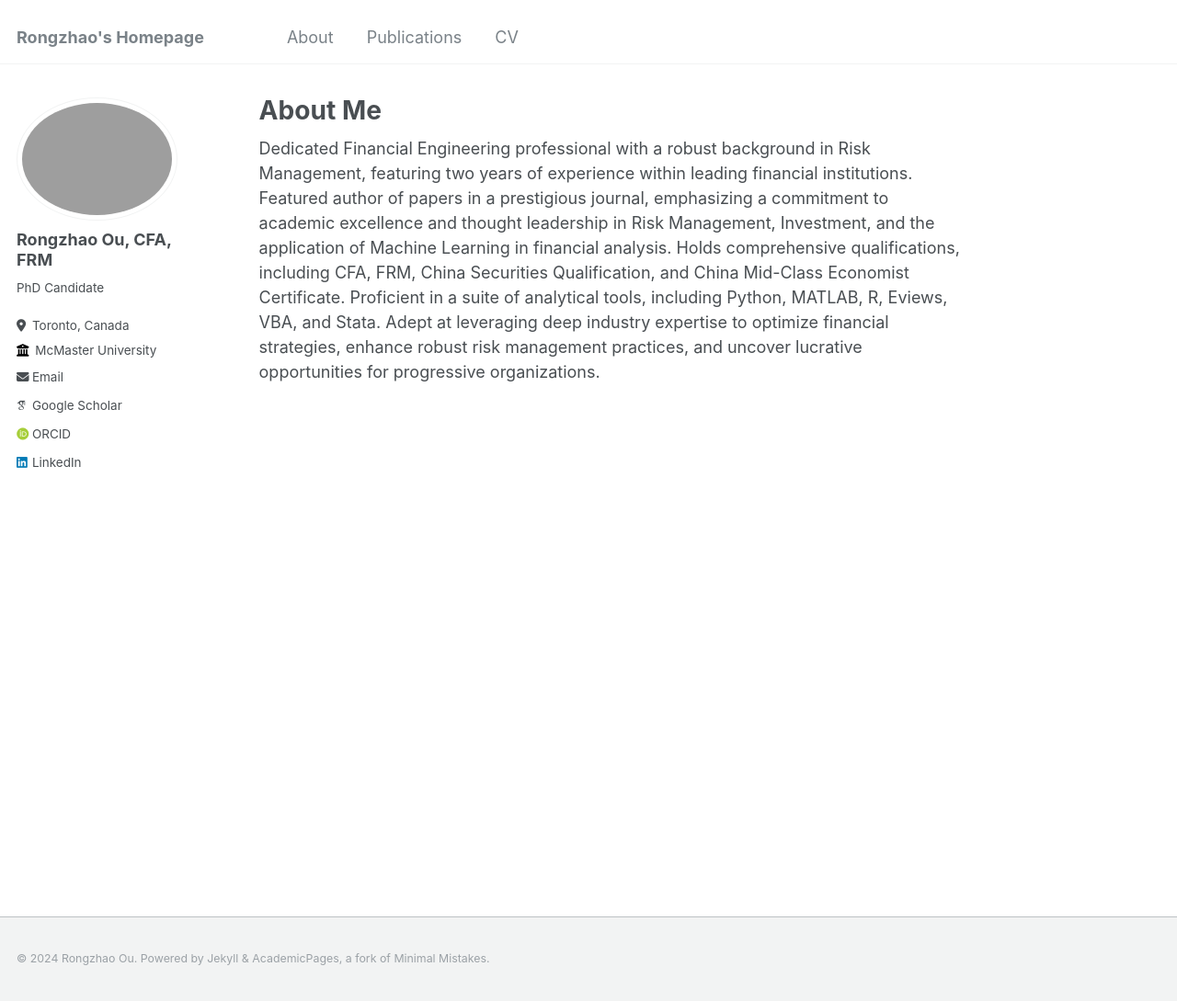
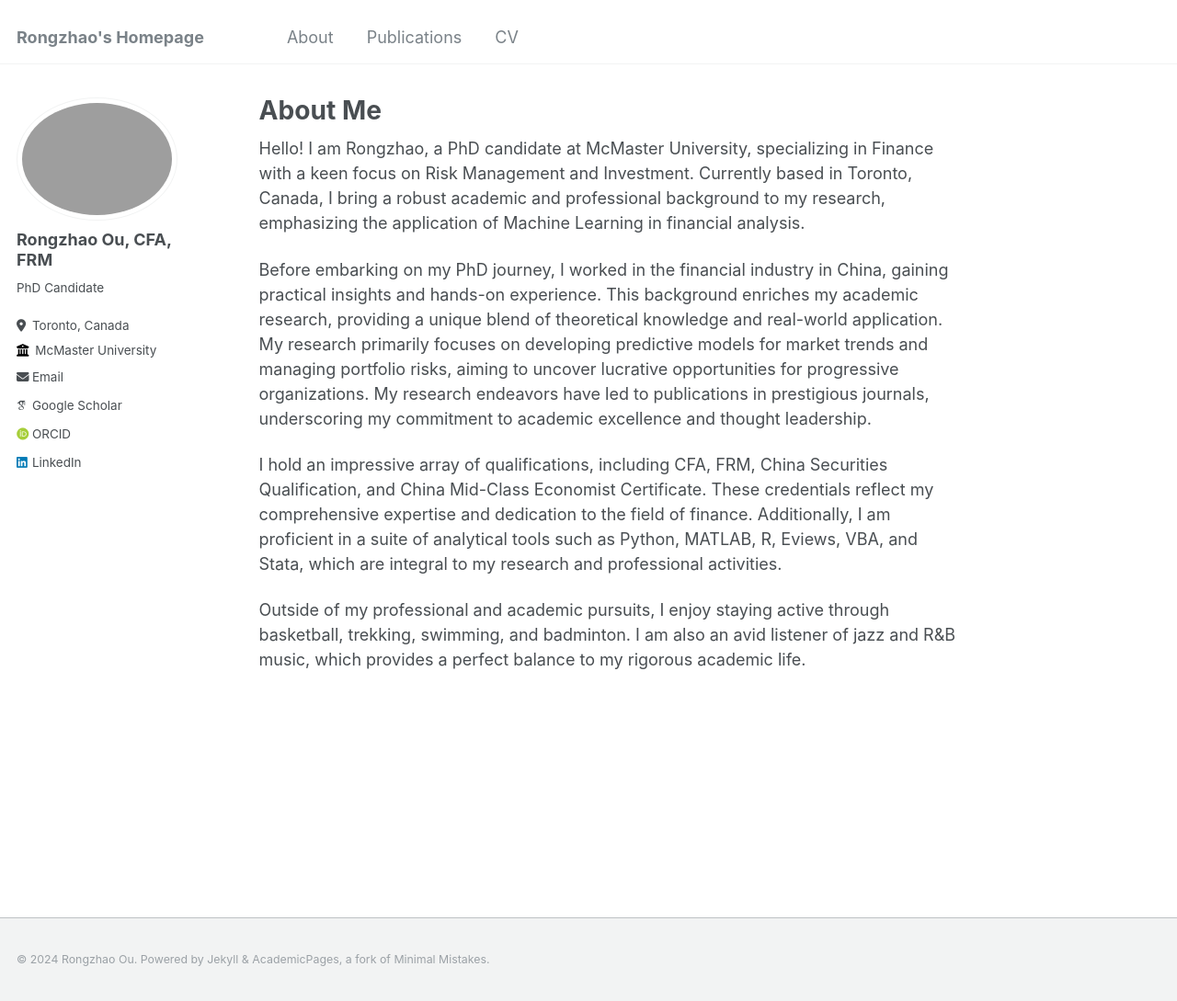
Before and after one commit to ourongzhao/ourongzhao.github.io, a Jekyll site: the page built from _pages/aboutme.md, in a window 1280 px wide and 1089 px high. Shown: the whole window at 92% size. Built offline with Jekyll 4.4.1, drawn with Linux system fonts in a browser that asks for light colours; some web fonts are replaced.

Commit message:
Update aboutme.md

```diff
--- a/_pages/aboutme.md
+++ b/_pages/aboutme.md
@@ -7,4 +7,10 @@ redirect_from:
   - /aboutme.html
 ---
 
-Dedicated Financial Engineering professional with a robust background in Risk Management, featuring two years of experience within leading financial institutions. Featured author of papers in a prestigious journal, emphasizing a commitment to academic excellence and thought leadership in Risk Management, Investment, and the application of Machine Learning in financial analysis. Holds comprehensive qualifications, including CFA, FRM, China Securities Qualification, and China Mid-Class Economist Certificate. Proficient in a suite of analytical tools, including Python, MATLAB, R, Eviews, VBA, and Stata. Adept at leveraging deep industry expertise to optimize financial strategies, enhance robust risk management practices, and uncover lucrative opportunities for progressive organizations.
+Hello! I am Rongzhao, a PhD candidate at McMaster University, specializing in Finance with a keen focus on Risk Management and Investment. Currently based in Toronto, Canada, I bring a robust academic and professional background to my research, emphasizing the application of Machine Learning in financial analysis.
+
+Before embarking on my PhD journey, I worked in the financial industry in China, gaining practical insights and hands-on experience. This background enriches my academic research, providing a unique blend of theoretical knowledge and real-world application. My research primarily focuses on developing predictive models for market trends and managing portfolio risks, aiming to uncover lucrative opportunities for progressive organizations. My research endeavors have led to publications in prestigious journals, underscoring my commitment to academic excellence and thought leadership.
+
+I hold an impressive array of qualifications, including CFA, FRM, China Securities Qualification, and China Mid-Class Economist Certificate. These credentials reflect my comprehensive expertise and dedication to the field of finance. Additionally, I am proficient in a suite of analytical tools such as Python, MATLAB, R, Eviews, VBA, and Stata, which are integral to my research and professional activities.
+
+Outside of my professional and academic pursuits, I enjoy staying active through basketball, trekking, swimming, and badminton. I am also an avid listener of jazz and R&B music, which provides a perfect balance to my rigorous academic life.
```
